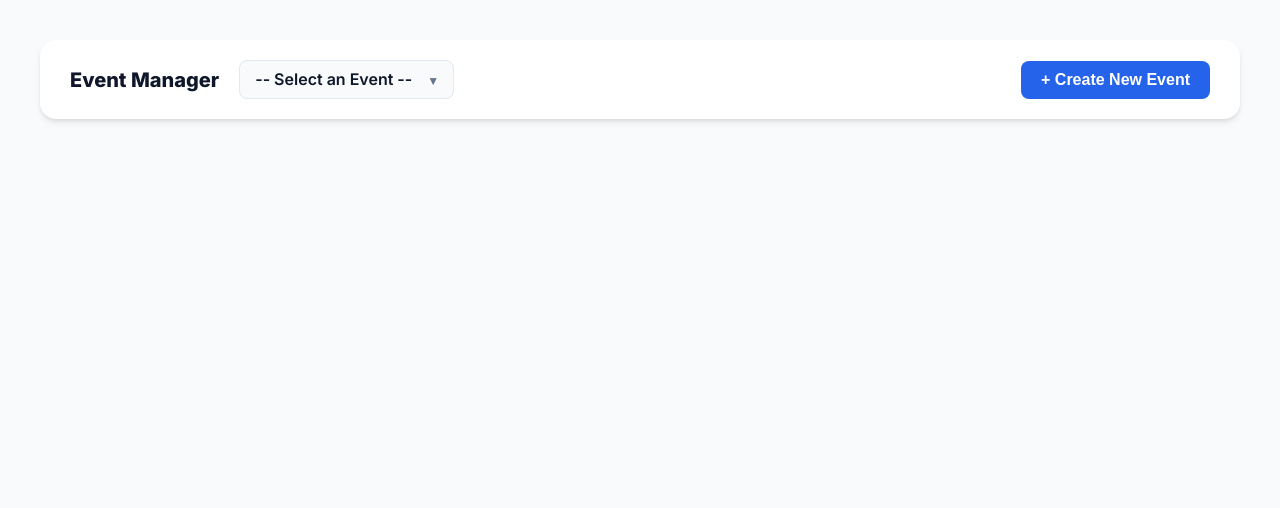
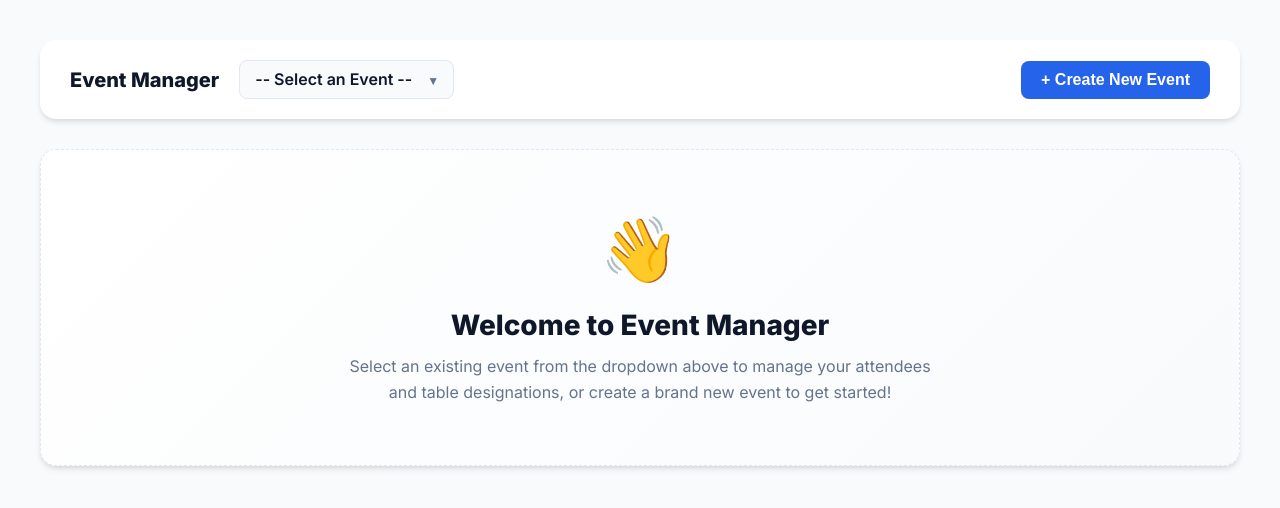
Before and after one commit to JeferBayona/table-designator, a website: page www/admin.html in a window 1280 px wide. Drawn offline with Linux system fonts and the light colour scheme; no server answers.

Commit message:
Redesign welcome menu

```diff
--- a/www/admin.html
+++ b/www/admin.html
@@ -29,6 +29,13 @@
                 </div>
             </div>
             <button id="create-event-btn" class="primary-btn" style="width: auto; padding: 10px 20px;">+ Create New Event</button>
+        </div>
+
+        <!-- Welcome Hero (Visible when no event selected) -->
+        <div id="welcome-hero" class="welcome-hero card">
+            <div class="hero-icon">👋</div>
+            <h1>Welcome to Event Manager</h1>
+            <p>Select an existing event from the dropdown above to manage your attendees and table designations, or create a brand new event to get started!</p>
         </div>
 
         <!-- Dashboard Content (Hidden until event selected) -->
--- a/www/css/style.css
+++ b/www/css/style.css
@@ -170,6 +170,35 @@ header p {
     justify-content: space-between;
     align-items: flex-start;
     margin-bottom: 40px;
+}
+
+/* Welcome Hero */
+.welcome-hero {
+    text-align: center;
+    padding: 60px 20px;
+    margin-top: 20px;
+    background: linear-gradient(135deg, #ffffff 0%, #f8fafc 100%);
+    border: 1px dashed var(--border-color);
+}
+
+.hero-icon {
+    font-size: 64px;
+    margin-bottom: 20px;
+}
+
+.welcome-hero h1 {
+    font-size: 28px;
+    font-weight: 800;
+    color: var(--text-main);
+    margin-bottom: 12px;
+}
+
+.welcome-hero p {
+    font-size: 16px;
+    color: var(--text-muted);
+    max-width: 600px;
+    margin: 0 auto;
+    line-height: 1.6;
 }
 
 .admin-actions {
--- a/www/js/admin.js
+++ b/www/js/admin.js
@@ -109,9 +109,11 @@ document.addEventListener('DOMContentLoaded', () => {
     // Handle Event Selection
     eventSelect.addEventListener('change', (e) => {
         if (e.target.value) {
+            document.getElementById('welcome-hero').classList.add('hidden');
             loadEvent(e.target.value);
         } else {
             dashboardContent.classList.add('hidden');
+            document.getElementById('welcome-hero').classList.remove('hidden');
             activeEventId = null;
         }
     });
```
Also changed, not shown: .github/workflows/build-apk.yml, 1 other file.
